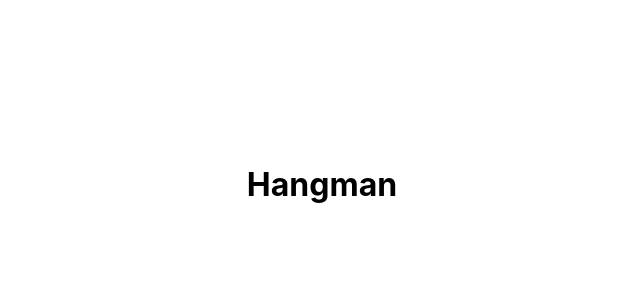
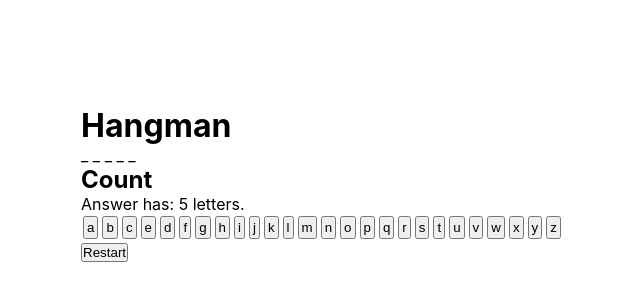
Before and after one commit to davyd-souza/hangman, a React (Create React App) app: page / in a window 1280 px wide. Shown: the part 216-516 px from the top of the page, without its empty margins (318-958 px from the left). Built offline with nearby package versions, Linux system fonts and the light colour scheme.

Commit message:
feat: create Hangman component

```diff
--- a/src/App.tsx
+++ b/src/App.tsx
@@ -1,3 +1,6 @@
+// COMPONENT
+import { Hangman } from './components/Hangman'
+
 // STYLE
 import './App.css';
 
@@ -6,6 +9,7 @@ function App() {
 		<div className="App">
 			<header>
 				<h1>Hangman</h1>
+				<Hangman />
 			</header>
 		</div>
 	);
--- /dev/null
+++ b/src/components/Hangman.tsx
@@ -0,0 +1,57 @@
+// DEPENDENCY
+import { useState } from 'react'
+
+// UTIL
+type HangmanProps = Readonly<{
+	maxGuesses?: number
+	imgs?: string[]
+}>
+
+export function Hangman({ maxGuesses = 6 }: HangmanProps) {
+	const [ answer, setAnswer] = useState<string>('apple')
+	const [ guessed, setGuessed ] = useState<string[]>([])
+
+	const generateButtons = () => {
+		return "abcedfghijklmnopqrstuvwxyz".split("").map(l =>
+			<button
+				key={l}
+				value={l}
+				onClick={handleGuess}
+				disabled={guessed.includes(l)}
+				style={{margin: '2px', padding: '2px'}}
+			>
+					{l}
+			</button>
+		)
+	}
+
+	const handleGuess = (e: React.MouseEvent<HTMLButtonElement, MouseEvent>) => {
+		const btn = e.target as HTMLButtonElement
+		setGuessed(prevState => [btn.value, ...prevState])
+	}
+
+	return (
+
+		<div className="Hangman">
+			<div className="Hangman-word">
+				{
+					answer.split("").map(l => guessed.includes(l) ? l : " _ ")
+				}
+			</div>
+
+			<div className="Hangman-count">
+				<h2>Count</h2>
+				<p>
+					{
+						answer
+							? `Answer has: ${answer.length} letters.`
+							: `There's no answer.`
+					}
+				</p>
+			</div>
+
+			<div className="Hangman-keyboard">{ generateButtons()	}</div>
+			<button>Restart</button>
+		</div>
+	)
+}
```
